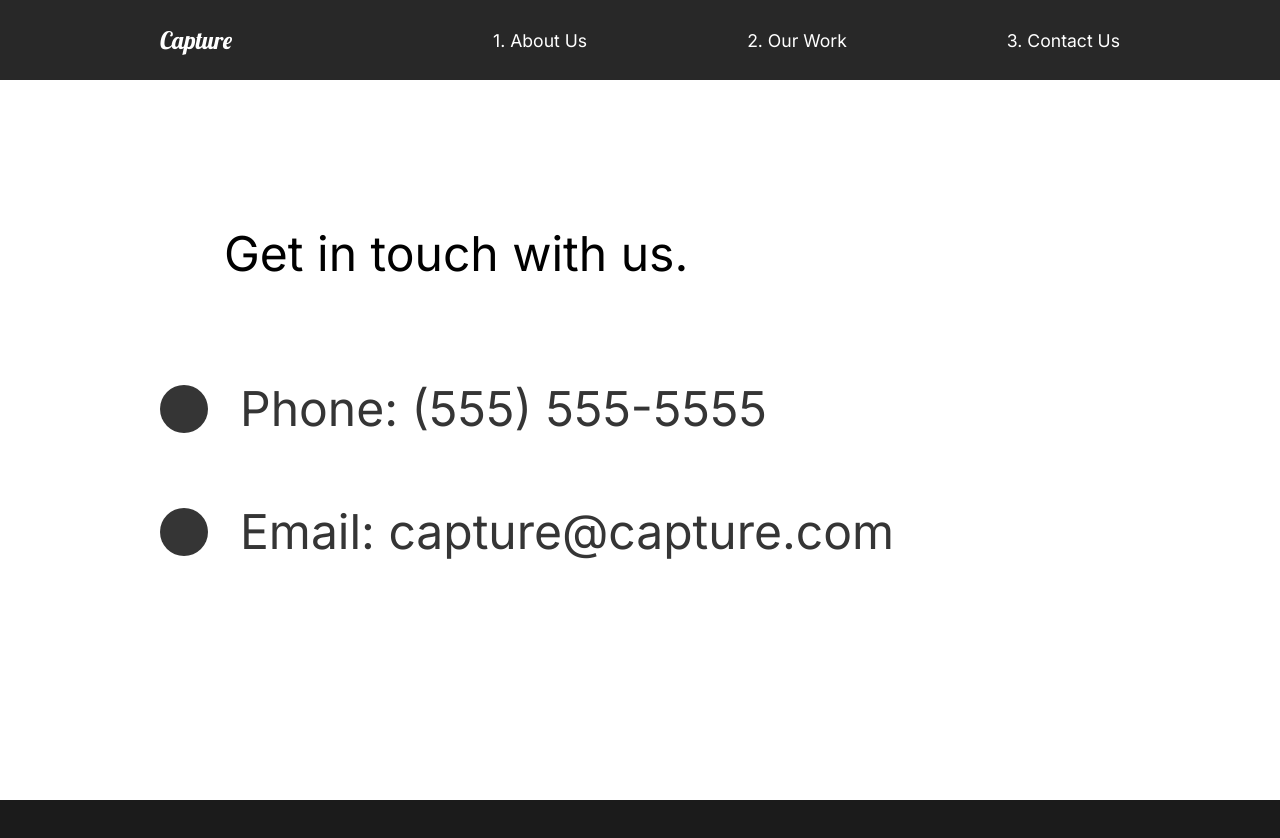
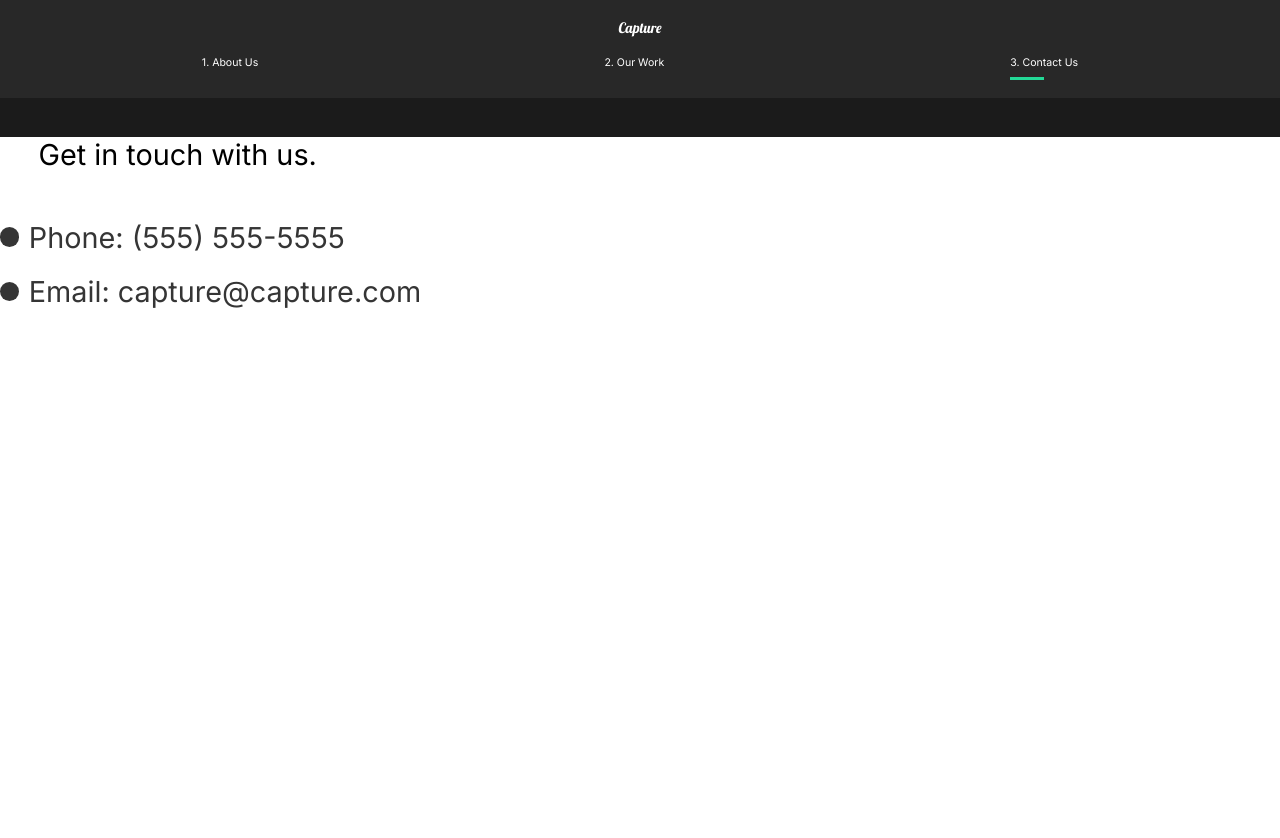
Before and after one commit to ryan-hughes97/react-mock-portfolio, a React (Create React App) app: page /contact in a window 1280 px wide. Shown: the top 838 px of the page. Before the commit the page ends 800 px from the top, so only its background shows below. Built offline with nearby package versions, Linux system fonts and the light colour scheme.

Commit message:
Added Nav Animation

```diff
--- a/package.json
+++ b/package.json
@@ -3,6 +3,9 @@
   "version": "0.1.0",
   "private": true,
   "dependencies": {
+    "@fortawesome/fontawesome-svg-core": "^1.2.34",
+    "@fortawesome/free-solid-svg-icons": "^5.15.2",
+    "@fortawesome/react-fontawesome": "^0.1.14",
     "@testing-library/jest-dom": "^5.11.9",
     "@testing-library/react": "^11.2.3",
     "@testing-library/user-event": "^12.6.0",
--- a/src/App.js
+++ b/src/App.js
@@ -11,6 +11,7 @@ import MovieDetail from './pages/MovieDetail';
 import { Switch, Route, useLocation } from 'react-router-dom';
 // Animation
 import { AnimatePresence } from 'framer-motion';
+import ScrollTop from './components/ScrollTop';
 
 function App() {
   const location = useLocation();
@@ -20,6 +21,7 @@ function App() {
   return (
     <div className='App'>
       <GlobalStyle />
+      <ScrollTop />
       <Nav />
       <AnimatePresence exitBeforeEnter>
         <Switch location={location} key={location.pathname}>
--- a/src/animation.js
+++ b/src/animation.js
@@ -1,7 +1,7 @@
 export const pageAnimation = {
   hidden: {
     opacity: 0,
-    y: 300,
+    y: -300,
   },
   show: {
     opacity: 1,
--- a/src/components/GlobalStyle.js
+++ b/src/components/GlobalStyle.js
@@ -5,6 +5,15 @@ const GlobalStyle = createGlobalStyle`
     margin: 0;
     padding: 0;
     box-sizing: border-box;
+  }
+
+  html {
+    @media(max-width: 1700px) {
+      font-size: 80%;
+    }
+    @media(max-width: 1300px) {
+      font-size: 60%;
+    }
   }
 
   body {
--- a/src/components/Nav.js
+++ b/src/components/Nav.js
@@ -1,8 +1,11 @@
 import React from 'react';
 import styled from 'styled-components';
 import { Link } from 'react-router-dom';
+import { motion } from 'framer-motion';
+import { useLocation } from 'react-router-dom';
 
 const Nav = () => {
+  const { pathname } = useLocation();
   return (
     <StyledNav>
       <h1>
@@ -13,12 +16,27 @@ const Nav = () => {
       <ul>
         <li>
           <Link to='/'>1. About Us</Link>
+          <StyledLine
+            transition={{ duration: 0.75 }}
+            initial={{ width: '0%' }}
+            animate={{ width: pathname === '/' ? '50%' : '0%' }}
+          />
         </li>
         <li>
           <Link to='/work'>2. Our Work</Link>
+          <StyledLine
+            transition={{ duration: 0.75 }}
+            initial={{ width: '0%' }}
+            animate={{ width: pathname === '/work' ? '50%' : '0%' }}
+          />
         </li>
         <li>
           <Link to='contact'>3. Contact Us</Link>
+          <StyledLine
+            transition={{ duration: 0.75 }}
+            initial={{ width: '0%' }}
+            animate={{ width: pathname === '/contact' ? '50%' : '0%' }}
+          />
         </li>
       </ul>
     </StyledNav>
@@ -33,6 +51,9 @@ const StyledNav = styled.nav`
   align-items: center;
   padding: 1rem 10rem;
   background-color: #282828;
+  position: sticky;
+  top: 0;
+  z-index: 5;
   a {
     color: white;
     text-decoration: none;
@@ -50,6 +71,34 @@ const StyledNav = styled.nav`
     font-family: 'Lobster', cursive;
     font-weight: lighter;
   }
+  @media (max-width: 1300px) {
+    flex-direction: column;
+    padding: 1rem;
+    #logo {
+      display: inline-block;
+      margin-top: 1rem;
+    }
+    ul {
+      padding: 2rem;
+      justify-content: space-around;
+      width: 100%;
+      li {
+        padding: 0;
+      }
+    }
+  }
+`;
+
+const StyledLine = styled(motion.div)`
+  height: 0.3rem;
+  background: #23d997;
+  position: absolute;
+  width: 0;
+  bottom: -80%;
+  left: 60%;
+  @media (max-width: 1300px) {
+    left: 0%;
+  }
 `;
 
 export default Nav;
--- /dev/null
+++ b/src/components/ScrollTop.js
@@ -0,0 +1,18 @@
+import { useEffect } from 'react';
+import { useLocation } from 'react-router-dom';
+
+const ScrollTop = () => {
+  const { pathname } = useLocation();
+  useEffect(() => {
+    window.scroll(
+      {
+        top: 0,
+        left: 0,
+      },
+      [pathname]
+    );
+  });
+  return null;
+};
+
+export default ScrollTop;
--- a/src/components/ServicesSection.js
+++ b/src/components/ServicesSection.js
@@ -75,6 +75,9 @@ const StyledServices = styled(StyledAbout)`
 const StyledCards = styled.div`
   display: flex;
   flex-wrap: wrap;
+  @media (max-width: 1300px) {
+    justify-content: center;
+  }
 `;
 
 const StyledCard = styled.div`
--- a/src/components/Toggle.js
+++ b/src/components/Toggle.js
@@ -2,12 +2,17 @@
 
 import { motion } from 'framer-motion';
 import React, { useState } from 'react';
+import { FontAwesomeIcon } from '@fortawesome/react-fontawesome';
+import { faPlus } from '@fortawesome/free-solid-svg-icons';
 
 function Toggle({ children, title }) {
   const [toggle, setToggle] = useState(false);
   return (
     <motion.div layout className='question' onClick={() => setToggle(!toggle)}>
-      <motion.h4 layout>{title}</motion.h4>
+      <motion.h4 layout>
+        <FontAwesomeIcon className='fa-icon' icon={faPlus} />
+        {title}
+      </motion.h4>
       {toggle ? children : ''}
       <div className='faq-line'></div>
     </motion.div>
--- a/src/pages/ContactUs.js
+++ b/src/pages/ContactUs.js
@@ -46,6 +46,10 @@ const StyledContact = styled(motion.div)`
   padding: 5rem 10rem;
   color: #353535;
   min-height: 90vh;
+  @media (max-width: 1300px) {
+    padding: 0;
+    font-size: 1rem;
+  }
 `;
 
 const StyledTitle = styled.div`
@@ -62,6 +66,10 @@ const StyledCircle = styled.div`
   width: 3rem;
   height: 3rem;
   background: #353535;
+  @media (max-width: 1300px) {
+    width: 2rem;
+    height: 2rem;
+  }
 `;
 
 const StyledSocial = styled(motion.div)`
@@ -70,6 +78,11 @@ const StyledSocial = styled(motion.div)`
   h2 {
     margin: 2rem;
   }
+  @media (max-width: 1300px) {
+    h2 {
+      margin: 1rem;
+    }
+  }
 `;
 
 export default ContactUs;
--- a/src/pages/MovieDetail.js
+++ b/src/pages/MovieDetail.js
@@ -75,6 +75,10 @@ const StyledAwards = styled.div`
   margin: 5rem 10rem;
   align-items: center;
   justify-content: space-around;
+  @media (max-width: 1300px) {
+    display: block;
+    margin: 2rem;
+  }
 `;
 
 const StyledAward = styled.div`
--- a/src/pages/OurWork.js
+++ b/src/pages/OurWork.js
@@ -92,6 +92,9 @@ const StyledWork = styled(motion.div)`
   h2 {
     padding: 1rem 0;
   }
+  @media (max-width: 1300px) {
+    padding: 2rem;
+  }
 `;
 
 const StyledMovie = styled(motion.div)`
--- a/src/styles.js
+++ b/src/styles.js
@@ -8,6 +8,11 @@ export const StyledAbout = styled(motion.div)`
   justify-content: space-between;
   padding: 5rem 10rem;
   color: white;
+  @media (max-width: 1300px) {
+    display: block;
+    padding: 2rem;
+    text-align: center;
+  }
 `;
 
 export const StyledDescription = styled.div`
@@ -16,6 +21,12 @@ export const StyledDescription = styled.div`
   z-index: 2;
   h2 {
     font-weight: lighter;
+  }
+  @media (max-width: 1300px) {
+    padding: 0;
+    button {
+      margin: 2rem 0 5rem 0;
+    }
   }
 `;
 
```
Also changed, not shown: 2 other files (tests, documents, lock files or other folders).
